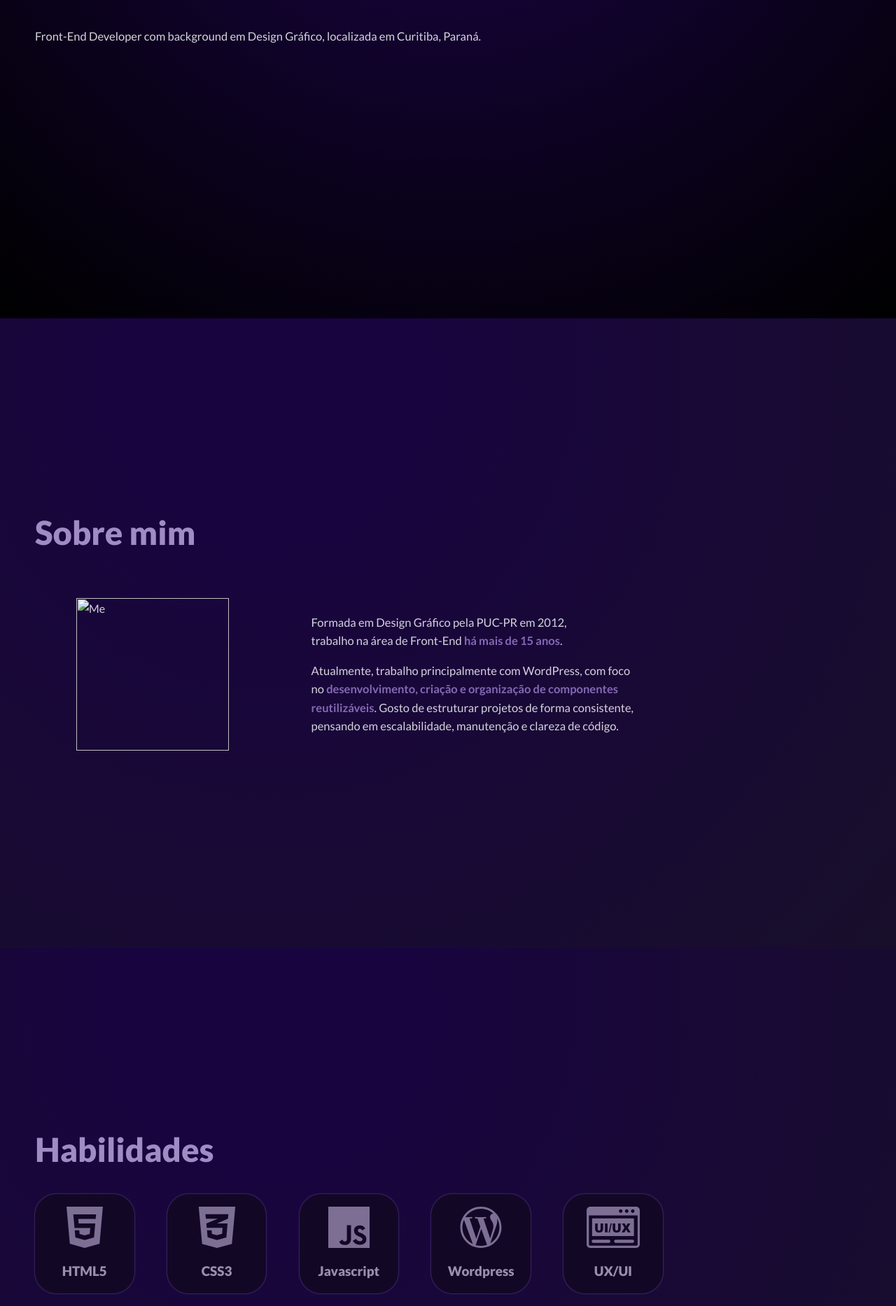
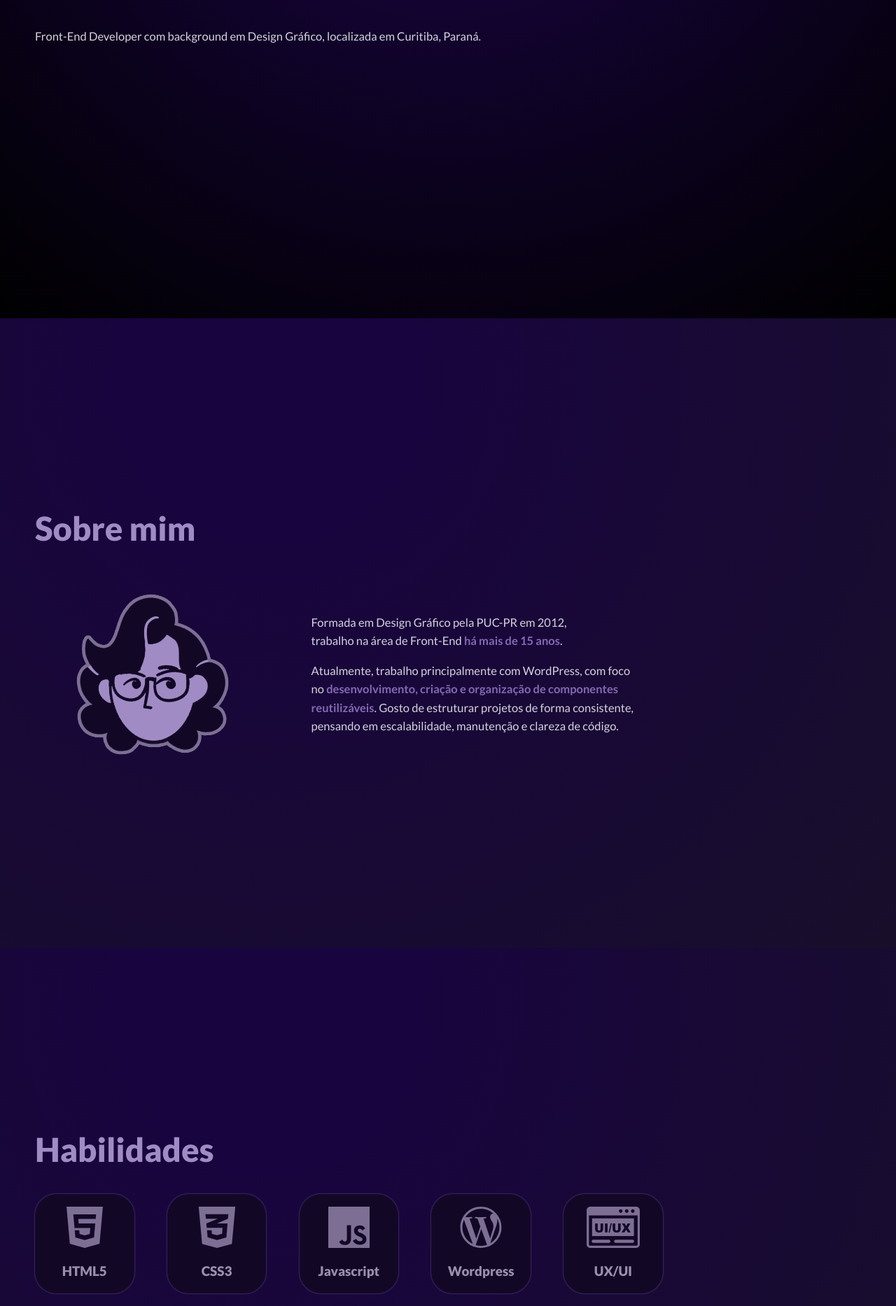
Before and after one commit to natdrabik/natdrabik.github.io, a Jekyll site: the page built from index.html, in a window 1280 px wide. Shown: the part 445-2312 px from the top of the page at 70% size. Built offline with Jekyll 4.4.1, drawn with Linux system fonts in a browser that asks for light colours.

Commit message:
jekyll test

```diff
--- a/index.html
+++ b/index.html
@@ -10,7 +10,7 @@ title: Home
   <section id="about">
     <h2>Sobre mim</h2>
     <div class="about-me">
-      <img src="images/nath2.png" alt="Me"/>
+      <img src="assets/images/nath2.png" alt="Me"/>
       <div class="about-me__txt">
         <p>Formada em Design Gráfico pela PUC-PR em 2012, trabalho na área de Front-End <strong>há mais de 15 anos</strong>.</p>
         <p>Atualmente, trabalho principalmente com WordPress, com foco no<strong> desenvolvimento, criação e organização de componentes reutilizáveis</strong>. Gosto de estruturar projetos de forma consistente, pensando em escalabilidade, manutenção e clareza de código.</p>
```
